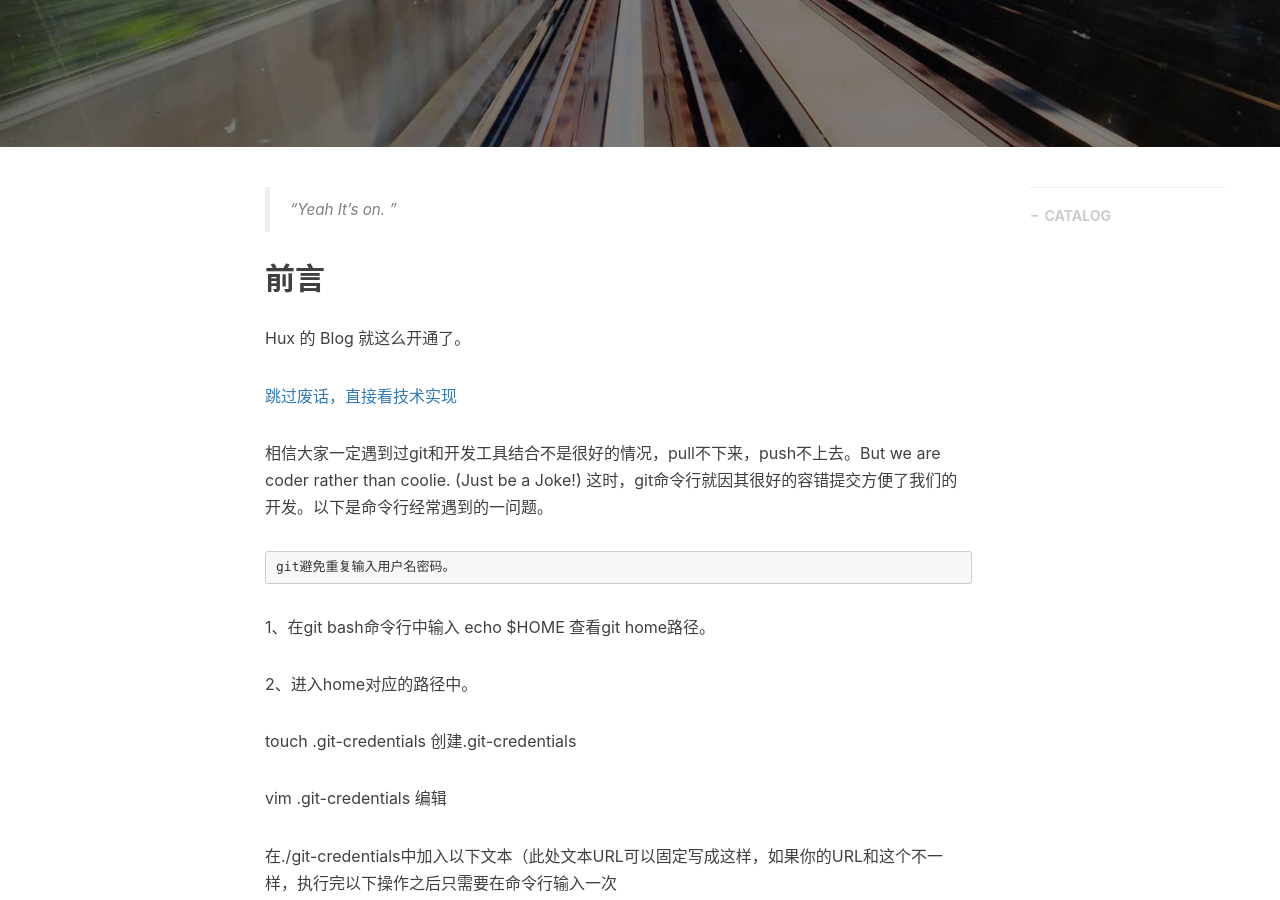
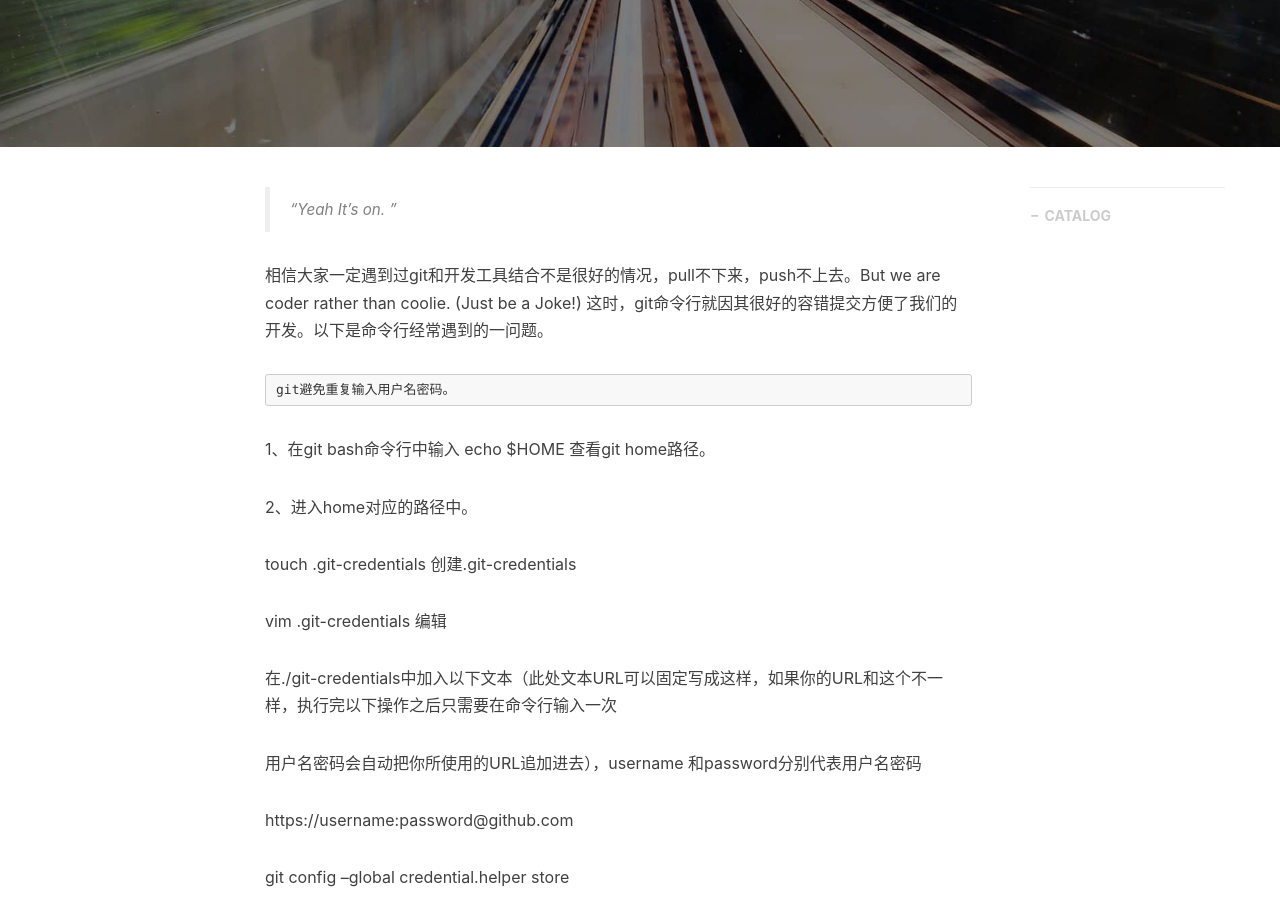
Before and after one commit to huapro/huapro.github.io, a Jekyll site: the page built from _posts/2018-01-12-github-without-password.markdown, in a window 1280 px wide and 900 px high, scrolled down 376 px. Built offline with Jekyll 4.4.1, drawn with Linux system fonts in a browser that asks for light colours; nearby versions of some CDN libraries; comment, search, counter and statistics services are not loaded.

Commit message:
Update 2018-01-12-github-without-password.markdown

```diff
--- a/_posts/2018-01-12-github-without-password.markdown
+++ b/_posts/2018-01-12-github-without-password.markdown
@@ -13,11 +13,6 @@ tags:
 > “Yeah It's on. ”
 
 
-## 前言
-
-Hux 的 Blog 就这么开通了。
-
-[跳过废话，直接看技术实现 ](#build)
 
 
 相信大家一定遇到过git和开发工具结合不是很好的情况，pull不下来，push不上去。But we are coder rather than  coolie.  (Just be a Joke!)  这时，git命令行就因其很好的容错提交方便了我们的开发。以下是命令行经常遇到的一问题。
```
